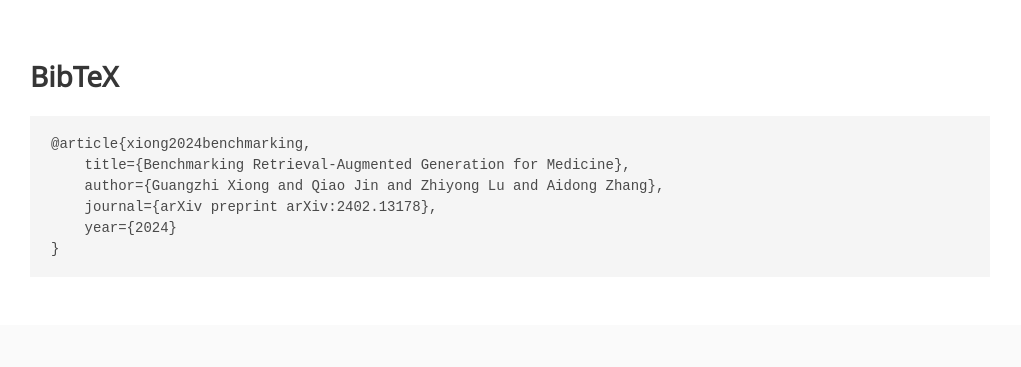
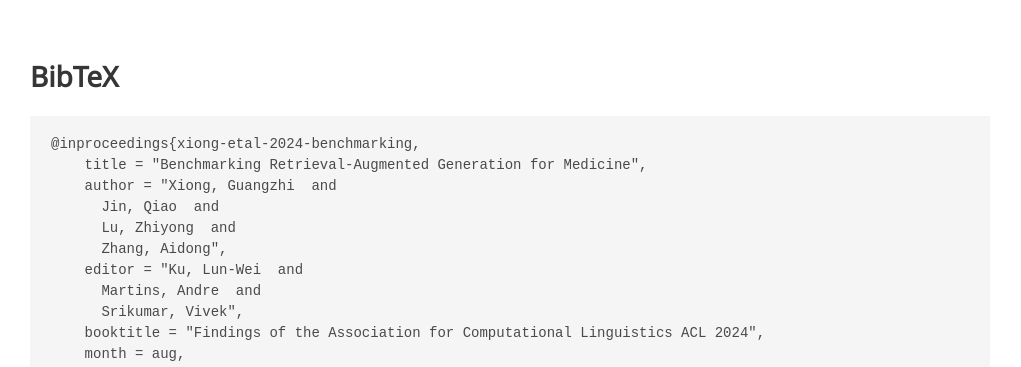
Before and after one commit to Teddy-XiongGZ/benchmark-medical-rag, a plain HTML site: page docs/index.html in a window 1280 px wide. Shown: the part 5229-5596 px from the top of the page, without its empty margins (130-1151 px from the left). Drawn offline with nearby package versions, Linux system fonts and the light colour scheme; some icons are missing; a web font is replaced by a local one.

Commit message:
update docs/index.html

```diff
--- a/docs/index.html
+++ b/docs/index.html
@@ -95,7 +95,7 @@
             <div class="publication-links">
               <!-- PDF Link. -->
               <span class="link-block">
-                <a href="https://arxiv.org/abs/2402.13178"
+                <a href="https://aclanthology.org/2024.findings-acl.372/"
                    class="external-link button is-normal is-rounded is-dark">
                   <span class="icon">
                       <i class="fas fa-file-pdf"></i>
@@ -407,11 +407,24 @@
 <section class="section" id="BibTeX">
   <div class="container is-max-desktop content">
     <h2 class="title">BibTeX</h2>
-    <pre><code>@article{xiong2024benchmarking,
-    title={Benchmarking Retrieval-Augmented Generation for Medicine},
-    author={Guangzhi Xiong and Qiao Jin and Zhiyong Lu and Aidong Zhang},
-    journal={arXiv preprint arXiv:2402.13178},
-    year={2024}
+    <pre><code>@inproceedings{xiong-etal-2024-benchmarking,
+    title = "Benchmarking Retrieval-Augmented Generation for Medicine",
+    author = "Xiong, Guangzhi  and
+      Jin, Qiao  and
+      Lu, Zhiyong  and
+      Zhang, Aidong",
+    editor = "Ku, Lun-Wei  and
+      Martins, Andre  and
+      Srikumar, Vivek",
+    booktitle = "Findings of the Association for Computational Linguistics ACL 2024",
+    month = aug,
+    year = "2024",
+    address = "Bangkok, Thailand and virtual meeting",
+    publisher = "Association for Computational Linguistics",
+    url = "https://aclanthology.org/2024.findings-acl.372",
+    doi = "10.18653/v1/2024.findings-acl.372",
+    pages = "6233--6251",
+    abstract = "While large language models (LLMs) have achieved state-of-the-art performance on a wide range of medical question answering (QA) tasks, they still face challenges with hallucinations and outdated knowledge. Retrieval-augmented generation (RAG) is a promising solution and has been widely adopted. However, a RAG system can involve multiple flexible components, and there is a lack of best practices regarding the optimal RAG setting for various medical purposes. To systematically evaluate such systems, we propose the Medical Information Retrieval-Augmented Generation Evaluation (MIRAGE), a first-of-its-kind benchmark including 7,663 questions from five medical QA datasets. Using MIRAGE, we conducted large-scale experiments with over 1.8 trillion prompt tokens on 41 combinations of different corpora, retrievers, and backbone LLMs through the MedRAG toolkit introduced in this work. Overall, MedRAG improves the accuracy of six different LLMs by up to 18{\%} over chain-of-thought prompting, elevating the performance of GPT-3.5 and Mixtral to GPT-4-level. Our results show that the combination of various medical corpora and retrievers achieves the best performance. In addition, we discovered a log-linear scaling property and the {``}lost-in-the-middle{''} effects in medical RAG. We believe our comprehensive evaluations can serve as practical guidelines for implementing RAG systems for medicine.",
 }</code></pre>
   </div>
 </section>
@@ -421,7 +434,7 @@
   <div class="container">
     <div class="content has-text-centered">
       <a class="icon-link"
-         href="https://arxiv.org/abs/2402.13178">
+         href="https://aclanthology.org/2024.findings-acl.372/">
         <i class="fas fa-file-pdf"></i>
       </a>
       <a class="icon-link" href="https://github.com/Teddy-XiongGZ/MIRAGE" class="external-link" disabled>
```
